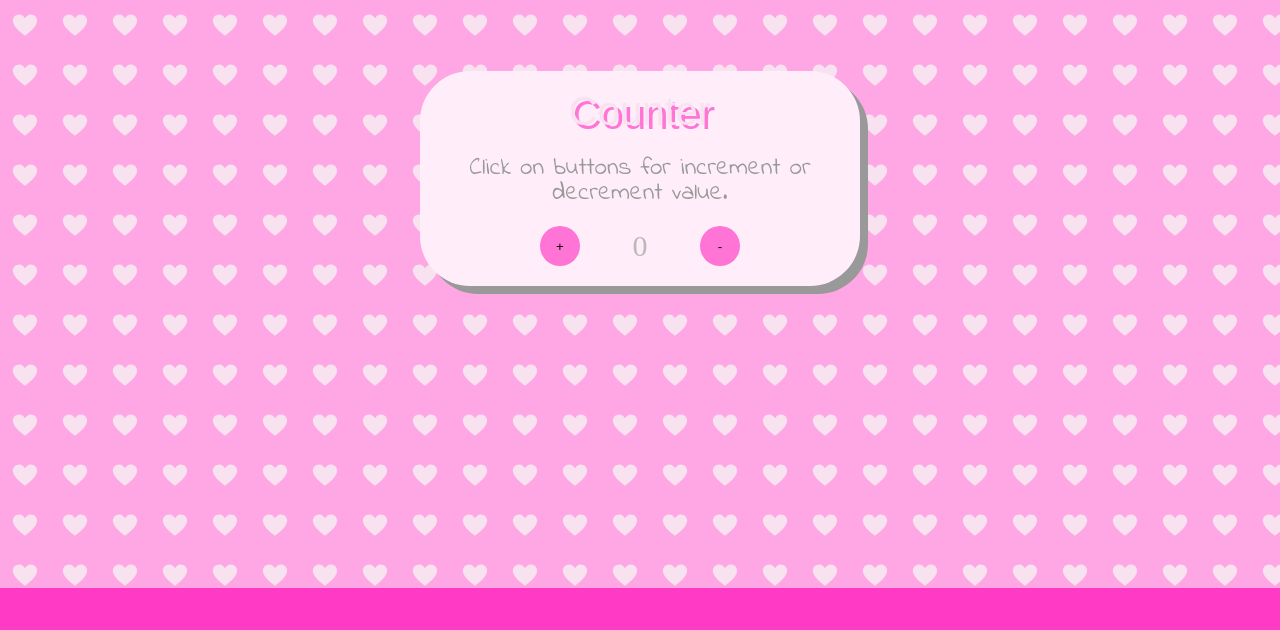
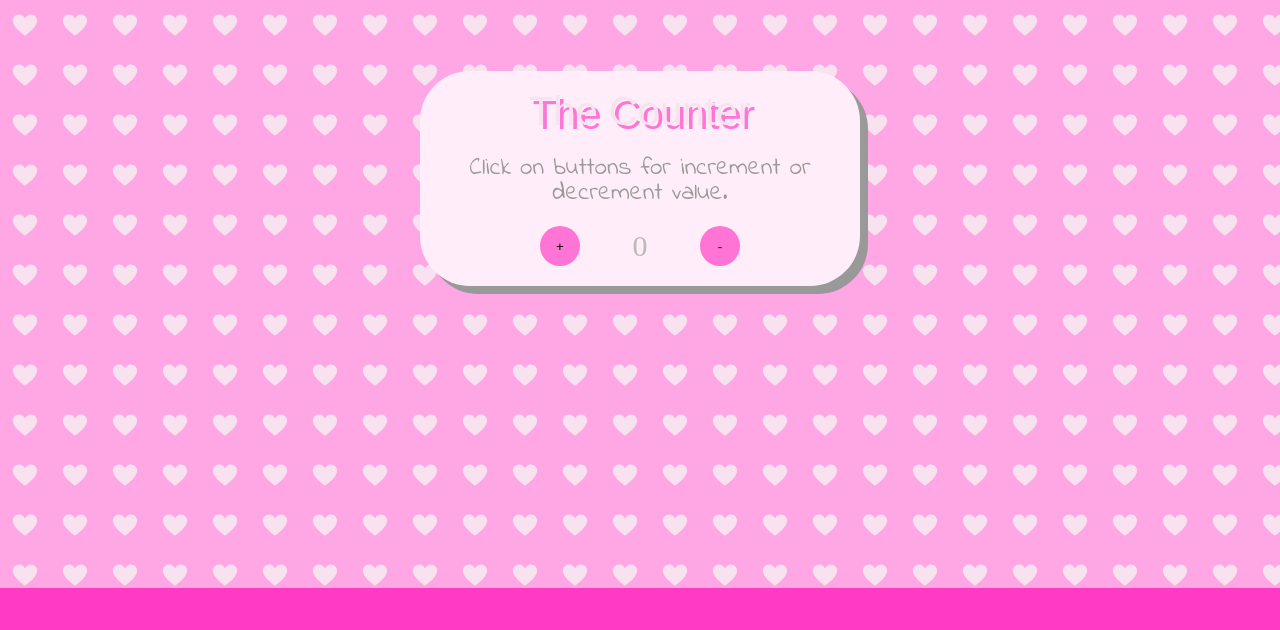
Before and after one commit to cecilia-brito/counter, a plain HTML site: page index.html in a window 1280 px wide. Shown: the top 630 px of the page. Drawn offline with Linux system fonts and the light colour scheme; a web font is replaced by a local one.

Commit message:
consertando h1

```diff
--- a/index.html
+++ b/index.html
@@ -10,7 +10,7 @@
 </head>
     <body>
         <div class="container">
-            <h1>Counter</h1>
+            <h1>The Counter</h1>
             <p>Click on buttons for increment or decrement value. </p>
             <div class="bar-controllers">
                 <button class="btn-incre-and-decre" data-btn-increment="">+</button>
```
